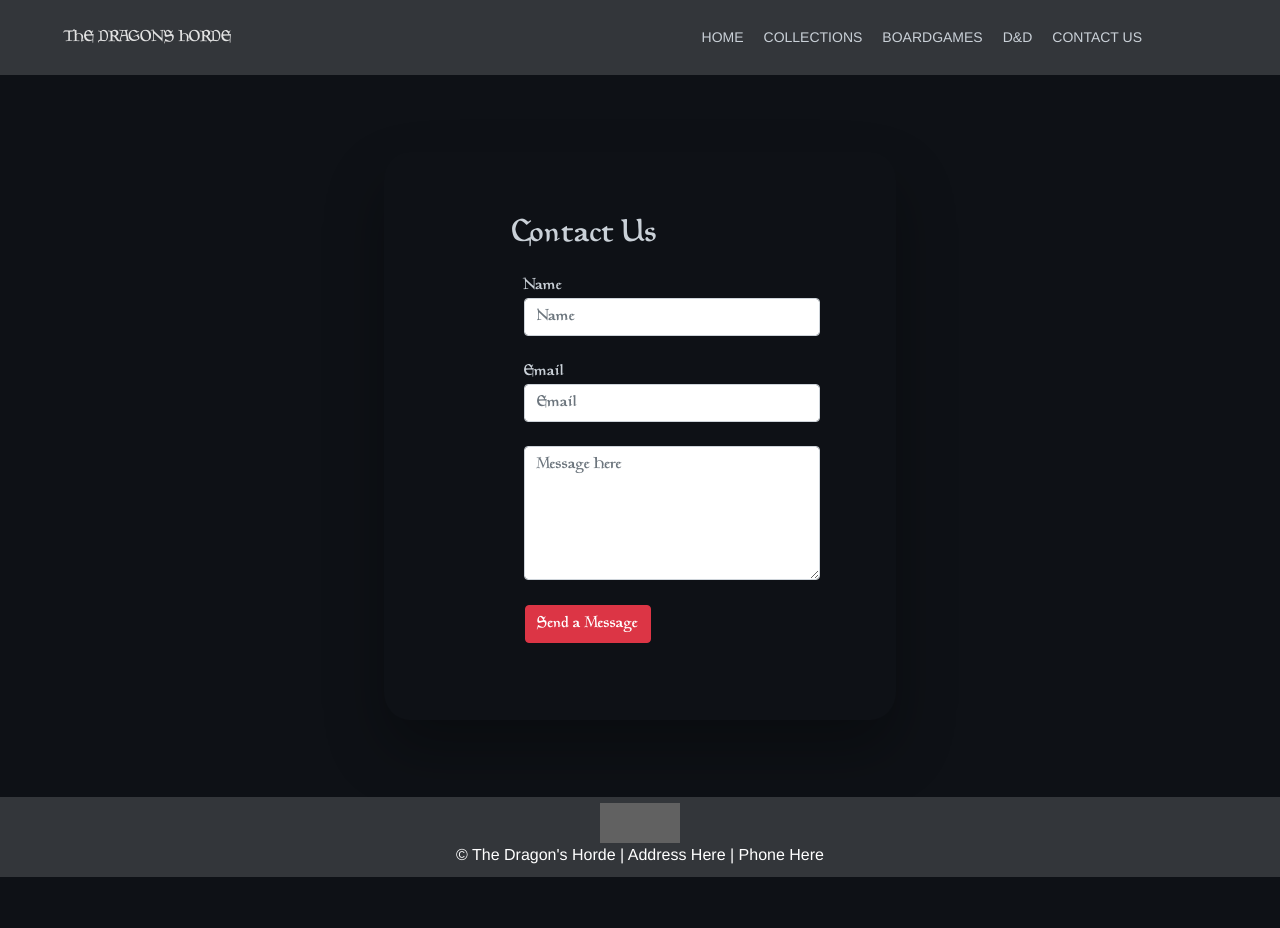
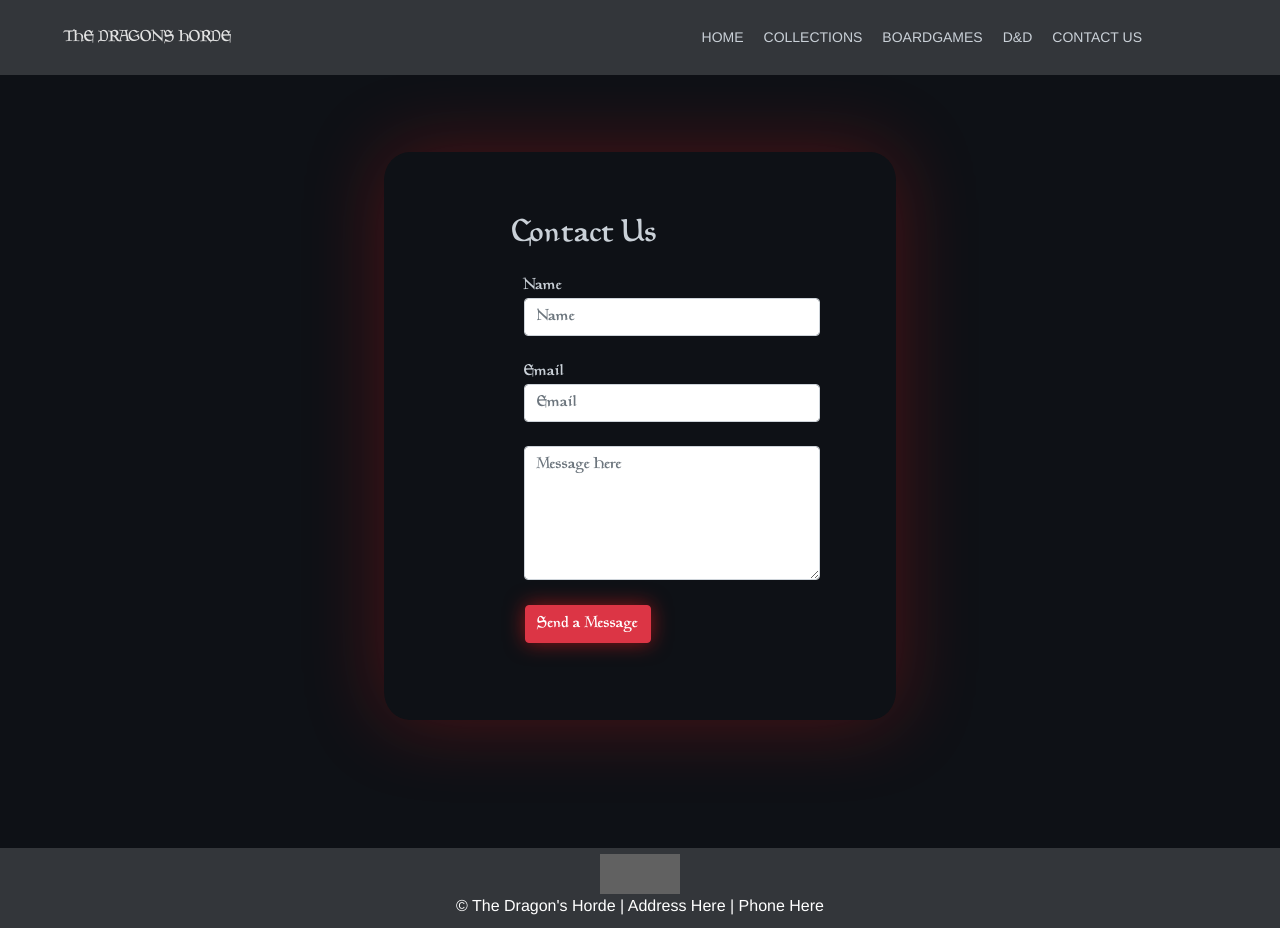
Before and after one commit to NikkiHmltn/dragonshorde, a React (Create React App) app: page /contact in a window 1280 px wide. Before the commit the page ends 877 px from the top, so only its background shows below. Built offline with nearby package versions, Linux system fonts and the light colour scheme; grey boxes are pictures that could not be loaded.

Commit message:
fixed styling on contact form

```diff
--- a/src/Components/css/Contact.css
+++ b/src/Components/css/Contact.css
@@ -1,9 +1,10 @@
 .container-contact {
     height: 60%;
     width: 40%;
-    box-shadow: 0 30px 60px 0 rgba(0, 0, 0, 0.3);
+    box-shadow: 0 00px 80px 0 rgba(226, 24, 24, 0.3);
     border-radius: 5%;
     margin: 6% auto;
+    margin-bottom: 10%;
     padding: 5% 10% 5% 10%;
     font-family: "Magic";
 }
@@ -15,4 +16,5 @@
 
 button {
     margin: 5%;
+    box-shadow: 0 0px 20px 0 rgba(226, 24, 24, 0.6);
 }
```
